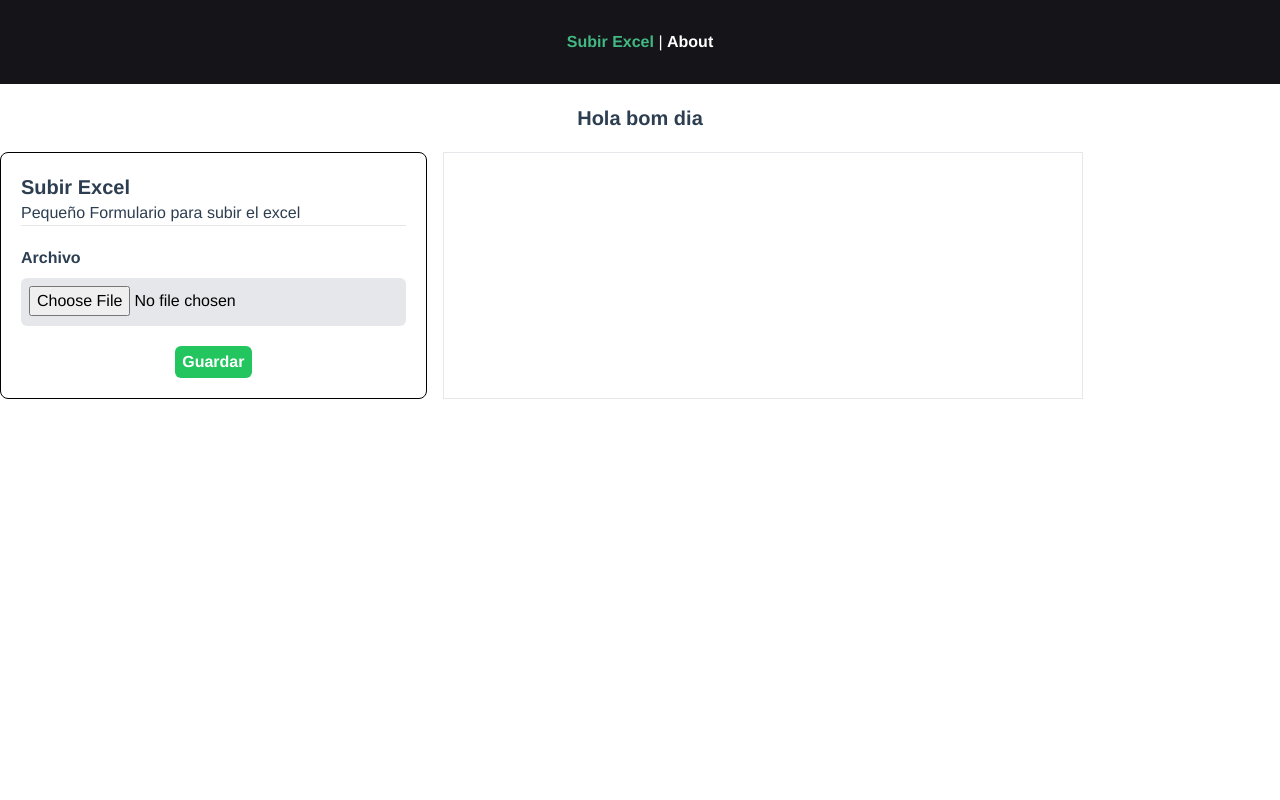
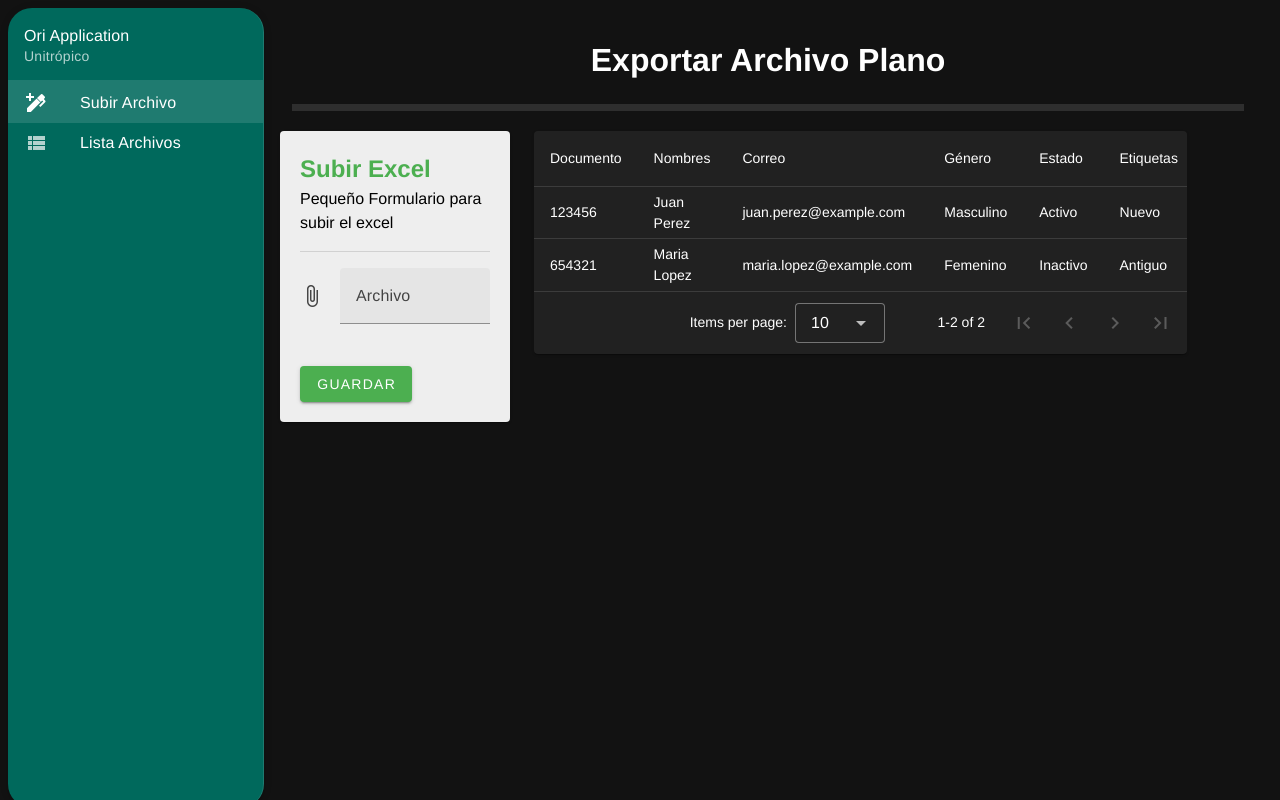
Before and after one commit to Felipe-Saenz01/ori-aplication, a Vue app: page / in a window 1280 px wide. Built offline with nearby package versions, Linux system fonts and the light colour scheme.

Commit message:
Installing Vuetify for datatables and diferent UI elements and improving the logic of saving and reading data of xlsx files

```diff
--- a/package.json
+++ b/package.json
@@ -8,6 +8,7 @@
     "lint": "vue-cli-service lint"
   },
   "dependencies": {
+    "@mdi/font": "^7.4.47",
     "autoprefixer": "^10.4.19",
     "core-js": "^3.8.3",
     "firebase": "^10.11.1",
@@ -17,6 +18,7 @@
     "tailwindcss": "^3.4.3",
     "vue": "^3.2.13",
     "vue-router": "^4.0.3",
+    "vuetify": "^3.6.6",
     "xlsx": "^0.18.5"
   },
   "devDependencies": {
--- a/src/App.vue
+++ b/src/App.vue
@@ -1,30 +1,26 @@
 <template>
-  <nav class="bg-primary text-center ">
-    <router-link to="/">Subir Excel</router-link> |
-    <router-link to="/about">About</router-link>
-  </nav>
-  <router-view/>
+  <v-app theme="dark">
+    <v-navigation-drawer class="elevation-3 ma-2 rounded-xl bg-teal-darken-3" theme="dark" >
+      <v-list-item class="pa-4 text-bold" title="Ori Application" subtitle="Unitrópico"></v-list-item>
+      <v-divider :thickness="3" ></v-divider>
+      <v-list-item prepend-icon="mdi-pen-plus" link to="/" title="Subir Archivo"></v-list-item>
+      <v-list-item prepend-icon="mdi-view-list" link to="/files" title="Lista Archivos"></v-list-item>
+    </v-navigation-drawer>
+
+    <v-main class="bg-dark">
+      <router-view />
+    </v-main>
+  </v-app>
 </template>
 
+
+
 <style>
-#app {
+body {
   font-family: Avenir, Helvetica, Arial, sans-serif;
   -webkit-font-smoothing: antialiased;
   -moz-osx-font-smoothing: grayscale;
-  color: #2c3e50;
-}
-
-nav {
-  padding: 30px;
   color: #fff;
-}
-
-nav a {
-  font-weight: bold;
-  color: white;
-}
-
-nav a.router-link-exact-active {
-  color: #42b983;
+  background-color: #151419;
 }
 </style>
--- a/src/components/HelloWorld.vue
+++ /dev/null
@@ -1,32 +0,0 @@
-<template>
-  <div class="hello">
-    <h1>{{ msg }}</h1>
-  </div>
-</template>
-
-<script>
-export default {
-  name: 'HelloWorld',
-  props: {
-    msg: String
-  }
-}
-</script>
-
-<!-- Add "scoped" attribute to limit CSS to this component only -->
-<style scoped>
-h3 {
-  margin: 40px 0 0;
-}
-ul {
-  list-style-type: none;
-  padding: 0;
-}
-li {
-  display: inline-block;
-  margin: 0 10px;
-}
-a {
-  color: #42b983;
-}
-</style>
--- a/src/main.js
+++ b/src/main.js
@@ -1,6 +1,18 @@
 import { createApp } from 'vue'
 import App from './App.vue'
 import router from './router'
-import './index.css'
+import 'vuetify/styles';
+import { createVuetify } from 'vuetify'
+import '@mdi/font/css/materialdesignicons.css';
+import * as components from 'vuetify/components'
+import * as directives from 'vuetify/directives'
 
-createApp(App).use(router).mount('#app')
+
+// Configura Vuetify
+const vuetify = createVuetify({
+    components,
+    directives
+});
+
+
+createApp(App).use(vuetify).use(router).mount('#app')
--- a/src/router/index.js
+++ b/src/router/index.js
@@ -1,6 +1,7 @@
 import { createRouter, createWebHistory } from 'vue-router'
-import ExcelView from '../views/ExcelView.vue'
-import AboutView from '../views/AboutView.vue'
+import ExcelView from '@/views/ExcelView.vue'
+import FilesView from '@/views/FilesView.vue'
+import FileDetailsView from '@/views/FileDetailsView.vue'
 
 const routes = [
   {
@@ -9,9 +10,15 @@ const routes = [
     component: ExcelView
   },
   {
-    path: '/about',
-    name: 'about',
-    component: AboutView
+    path: '/files',
+    name: 'files',
+    component: FilesView
+  },
+  {
+    path: '/files/:id',
+    name: 'file-detail',
+    component: FileDetailsView,
+    props: true,
   }
 ]
 
--- a/src/views/AboutView.vue
+++ /dev/null
@@ -1,63 +0,0 @@
-<template>
-  <div class="mt-5">
-    <h1 class="text-xl font-bold text-center">This is an about page</h1>
-  </div>
-  <div class="wfull border ml-2">
-      <table class="w-full text-sm rtl:text-right text-gray-200">
-        <thead class="text-xs text-center uppercase bg-gray-700  text-gray-400">
-            <tr>
-                <th scope="col" class="px-6 py-3">Archivo</th>
-                <th scope="col" class="px-6 py-3">Fecha Creación</th>
-                <th scope="col" class="px-6 py-3">Editar</th>
-            </tr>
-        </thead>
-        <tbody class="text-left">
-            <tr v-for="(file, key) in files" :key="key" class="bg-white border-b dark:bg-gray-800 dark:border-gray-700">
-                <td  scope="row" class="px-6 py-4 font-medium whitespace-nowrap ">{{ file.name }}</td>
-                <td  scope="row" class="px-6 py-4 font-medium whitespace-nowrap ">{{ formatDate(file.created) }}</td>
-                <td  scope="row" class="px-6 py-4 font-medium whitespace-nowrap ">Editar</td>
-            </tr>
-
-        </tbody>
-        </table>
-    </div>
-</template>
-
-<script setup>
-import { db } from '@/services/firebase.js';
-import { getDocs, getDoc, doc, collection } from 'firebase/firestore';
-import { ref, onMounted } from 'vue';
-
-const files = ref([]);
-
-onMounted(async()=> {
-  let flesCollection = await getDocs(collection(db, 'files'))
-  flesCollection.forEach(file =>{
-    //console.log(file.id);
-    files.value.push({id: file.id, ...file.data()});
-  })
-  console.log(files.value)
-  getFileById('Wfk7YBp05A595DCYTHD7')
-
-})
-
-const formatDate = (timestamp) => {
-  const date = timestamp.toDate(); // Convertir el Timestamp a una fecha JavaScript
-  return date.toLocaleString(); // Formatear la fecha como una cadena legible
-};
-
-const getFileById = async (fileId) => {
-  try {
-    const fileDoc = doc(db, 'files', fileId);
-    const fileSnapshot = await getDoc(fileDoc);
-    if (fileSnapshot.exists()) {
-      console.log('Documento encontrado:', fileSnapshot.data());
-    } else {
-      console.log('No se encontró ningún documento con el ID especificado.');
-    }
-  } catch (error) {
-    console.error('Error al obtener el documento:', error);
-  }
-};
-
-</script>
--- a/src/views/ExcelView.vue
+++ b/src/views/ExcelView.vue
@@ -1,49 +1,61 @@
 <template>
-  <div class=" mt-5 text-center text-xl font-bold mb-5">
-    <h1>Hola bom dia</h1>
-  </div>
-  <div class="w-full flex ">
-    <div class="w-1/3 border p-5 mr-2 rounded-lg border-black max">
-      <h1 class="text-xl font-bold">Subir Excel</h1>
-      <p>Pequeño Formulario para subir el excel</p>
-      <hr>
-      <div class="flex flex-col my-5">
-            <label class="w-ful mb-2 font-bold" >Archivo</label>
-            <input @change="handleFileChange" class="w-ful bg-gray-200 text-black rounded-md h-12 p-2" type="file"  >
-      </div>
-      <div class="flex justify-center mt-5 text-white">
-        <button @click="handleSaveFile" class="bg-green-500/100 hover:bg-green-600/100 w-1/5 h-8 rounded-md font-bold">Guardar</button>
-      </div>
-
-    </div>
-    <div class="w-1/2 border ml-2">
-      <table v-if="(excelData)" class="w-full text-sm rtl:text-right text-gray-200">
-        <thead class="text-xs text-center uppercase bg-gray-700  text-gray-400">
-            <tr>
-                <th v-for="(header, key) in headers" :key="key" scope="col" class="px-6 py-3">{{ header }}</th>
-            </tr>
-        </thead>
-        <tbody class="text-left">
-            <tr v-for="(row, index) in excelData" :key="index" class="bg-white border-b dark:bg-gray-800 dark:border-gray-700">
-                <td v-for="(value, key) in row" :key="key" scope="row" class="px-6 py-4 font-medium whitespace-nowrap ">{{ value }}</td>
-            </tr>
-
-        </tbody>
-        </table>
-    </div>
-  </div>
+  <v-container class="mt-5" :fluid="true">
+    <v-row class="text-center">
+      <v-col>
+        <h1 class="font-bold mb-5">Exportar Archivo Plano</h1>
+      </v-col>
+    </v-row>
+    <v-divider :thickness="7" class="mx-5 mb-5 "></v-divider>
+    <v-row>
+      <v-col cols="3" class="ml-2" >
+        <v-card class="pa-5 bg-grey-lighten-3">
+          <h2 class="text-xl font-bold text-green">Subir Excel</h2>
+          <p>Pequeño Formulario para subir el excel</p>
+          <v-divider class="my-4"></v-divider>
+          <v-file-input label="Archivo" @change="handleFileChange" outlined></v-file-input>
+          <v-btn color="green" class="mt-5" @click="handleSaveFile">
+            Guardar
+          </v-btn>
+        </v-card>
+      </v-col>
+      <v-col cols="8" pa="8">
+        <v-card ma="3" color="bg-light-green">
+          <v-data-table v-if="excelData && headers.length" :headers="headers" :items="excelData"
+            theme="dark" class="elevation-1 custom-data-table"></v-data-table>
+          <v-data-table v-else :headers="exampleHeaders" :items="exampleData"
+            theme="dark" class="elevation-1 custom-data-table"></v-data-table>
+        </v-card>
+      </v-col>
+    </v-row>
+  </v-container>
 </template>
 
 <script setup>
 import { ref } from 'vue';
 import * as XLSX from 'xlsx';
 import { db } from '@/services/firebase.js';
-import {collection, addDoc, Timestamp} from 'firebase/firestore';
-
+import { collection, addDoc, Timestamp } from 'firebase/firestore';
+import { useRouter } from 'vue-router';
 
 const file = ref(null);
-const excelData = ref(null);
-const headers = ref([])
+const excelData = ref([]);
+const headers = ref([]);
+const router = useRouter();
+
+// Datos de ejemplo para mostrar en la tabla cuando no se ha subido ningún archivo Excel
+const exampleHeaders = ref([
+  { title: 'Documento', value: 'Documento' },
+  { title: 'Nombres', value: 'Nombres' },
+  { title: 'Correo', value: 'Correo' },
+  { title: 'Género', value: 'Genero' },
+  { title: 'Estado', value: 'Estado' },
+  { title: 'Etiquetas', value: 'Etiquetas' },
+]);
+
+const exampleData = ref([
+  { Documento: '123456', Nombres: 'Juan Perez', Correo: 'juan.perez@example.com', Genero: 'Masculino', Estado: 'Activo', Etiquetas: 'Nuevo' },
+  { Documento: '654321', Nombres: 'Maria Lopez', Correo: 'maria.lopez@example.com', Genero: 'Femenino', Estado: 'Inactivo', Etiquetas: 'Antiguo' },
+]);
 
 const handleFileChange = (event) => {
   file.value = event.target.files[0];
@@ -61,10 +73,10 @@ const handleFileUpload = () => {
     const data = new Uint8Array(e.target.result);
     const workbook = XLSX.read(data, { type: 'array' });
 
-    const worksheet = workbook.Sheets[workbook.SheetNames[0]]; // Solo toma la primera hoja del archivo Excel
+    const worksheet = workbook.Sheets[workbook.SheetNames[0]];
     const rows = XLSX.utils.sheet_to_json(worksheet, { header: 1 });
 
-    headers.value= rows[0];
+    headers.value = rows[0].map(header => ({ title: header, value: header }));
 
     const formattedData = rows.slice(1).map(row => {
       const formattedRow = {};
@@ -74,9 +86,7 @@ const handleFileUpload = () => {
       return formattedRow;
     });
 
-    excelData.value = formattedData; // Almacena los datos del archivo Excel en la variable excelData
-
-    console.log(file.value.name)
+    excelData.value = formattedData;
   };
   reader.readAsArrayBuffer(file.value);
 };
@@ -94,12 +104,20 @@ const handleSaveFile = async () => {
       data: excelData.value,
       created: Timestamp.now()
     });
-    console.log('Archivo subido correctamente a Firestore con ID:', docRef);
+    if(docRef){
+      router.push('/files')
+    }
   } catch (error) {
     console.error('Error al subir el archivo a Firestore:', error);
   }
+};
+</script>
 
 
+<style scoped>
+.custom-data-table thead {
+  background-color: #4CAF50 !important;
+  color: white !important;
 }
 
-</script>
+</style>
--- /dev/null
+++ b/src/views/FileDetailsView.vue
@@ -0,0 +1,79 @@
+<template>
+    <v-container>
+        <v-row>
+            <v-col class="text-center">
+                <h1>Contenido Archivo</h1>
+            </v-col>
+        </v-row>
+        <v-row>
+            <v-col>
+                <v-card class="pa-5 mb-1 bg-teal-darken-3 d-flex align-cente">
+                    <div>
+                        <p><strong>Nombre del archivo:</strong> {{ file.name }}</p>
+                        <p><strong>Fecha de creación:</strong> {{ formatDate(file.created) }}</p>
+                    </div>
+                    <v-spacer></v-spacer>
+                    <v-btn append-icon="mdi-delete" color="red" class="rounded-lg elevation-8" @click="deleteFile"> Eliminar </v-btn>
+                </v-card>
+            </v-col>
+        </v-row>
+        <v-row>
+            <v-col>
+                <v-card class="pa-5 bg-teal-darken-3">
+                    <v-data-table v-if="file.data && file.headers.length" :headers="file.headers" :items="file.data"
+                        theme="dark" class="elevation-8">
+                    </v-data-table>
+                </v-card>
+            </v-col>
+        </v-row>
+
+    </v-container>
+</template>
+
+<script setup>
+
+import { ref, onMounted } from 'vue';
+import { useRoute, useRouter } from 'vue-router';
+import { db } from '@/services/firebase.js';
+import { getDoc, doc, deleteDoc } from 'firebase/firestore';
+
+const file = ref({})
+const route = useRoute();
+const router = useRouter();
+const fileId = ref(route.params.id);
+
+const formatDate = (timestamp) => {
+    if (timestamp && typeof timestamp.toDate === 'function') {
+        const date = timestamp.toDate();
+        return date.toLocaleString();
+    } else {
+        return 'Fecha inválida';
+    }
+};
+
+onMounted(async () => {
+    try {
+        const fileDoc = doc(db, 'files', fileId.value);
+        const fileSnapshot = await getDoc(fileDoc);
+        if (fileSnapshot.exists()) {
+            file.value = fileSnapshot.data()
+        } else {
+            console.log('No se encontró ningún documento con el ID especificado.');
+        }
+    } catch (error) {
+        console.error('Error al obtener el documento:', error);
+    }
+})
+
+const deleteFile = async () => {
+    try {
+        const fileDoc = doc(db, 'files', fileId.value);
+        await deleteDoc(fileDoc);
+        console.log('Documento eliminado con éxito.');
+        router.push('/files'); // Redirige al view de files
+    } catch (error) {
+        console.error('Error al eliminar el documento:', error);
+    }
+};
+
+</script>
--- /dev/null
+++ b/src/views/FilesView.vue
@@ -0,0 +1,71 @@
+<template>
+  <v-container>
+    <v-row class="text-center">
+      <v-col>
+        <h1 class="font-bold mb-5">Lista archivos</h1>
+      </v-col>
+    </v-row>
+    <v-divider :thickness="7" class="mx-5 mb-5 "></v-divider>
+    <v-row>
+      <v-col>
+        <v-card class="pa-1 bg-teal-darken-3">
+          <v-data-table :headers="exampleHeaders" :items="files" theme="dark" item-value="id"
+            class="elevation-1 text-lg">
+            <template v-slot:item="{ item }">
+              <tr>
+                <td>{{ item.archivo }}</td>
+                <td>{{ item.fechaCreacion }}</td>
+                <td>
+                  <v-icon color="yellow"  @click="goFile(item.id)"> mdi-view-list </v-icon>
+                </td>
+              </tr>
+            </template>
+          </v-data-table>
+        </v-card>
+      </v-col>
+    </v-row>
+  </v-container>
+</template>
+
+<script setup>
+import { db } from '@/services/firebase.js';
+import { getDocs, collection, query, orderBy } from 'firebase/firestore';
+import { ref, onMounted } from 'vue';
+import { useRouter } from 'vue-router';
+
+
+const exampleHeaders = ref([
+  { title: 'Archivo', value: 'archivo' },
+  { title: 'Fecha Creacion', value: 'fechaCreacion' },
+  { title: 'Editar', value: 'editar' },
+]);
+
+const files = ref([]);
+
+const router = useRouter();
+
+const formatDate = (timestamp) => {
+  const date = timestamp.toDate(); // Convertir el Timestamp a una fecha JavaScript
+  return date.toLocaleString(); // Formatear la fecha como una cadena legible
+};
+
+onMounted(async () => {
+  const q = query(collection(db, 'files'), orderBy('created', 'desc'))
+  const filesCollection = await getDocs(q);
+  const filesData = filesCollection.docs.map(doc => {
+    return {
+      archivo: doc.data().name,
+      fechaCreacion: formatDate(doc.data().created),
+      id: doc.id,
+    };
+  });
+  files.value = filesData;
+});
+
+
+const goFile = (fileId) => {
+  router.push({ name: 'file-detail', params: { id: fileId } });
+};
+
+
+</script>
```
Also changed, not shown: 2 other files (tests, documents, lock files or other folders).
